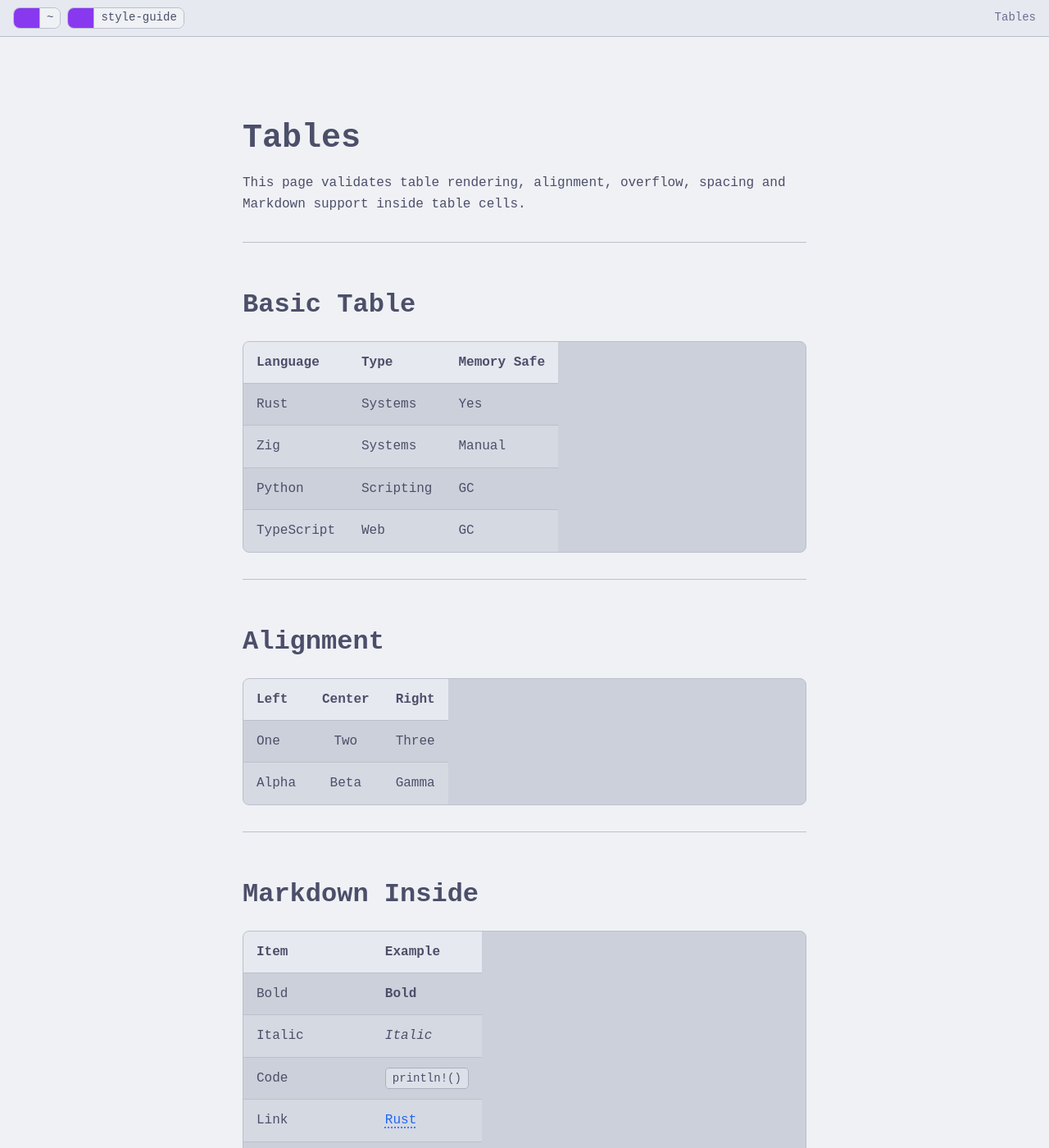
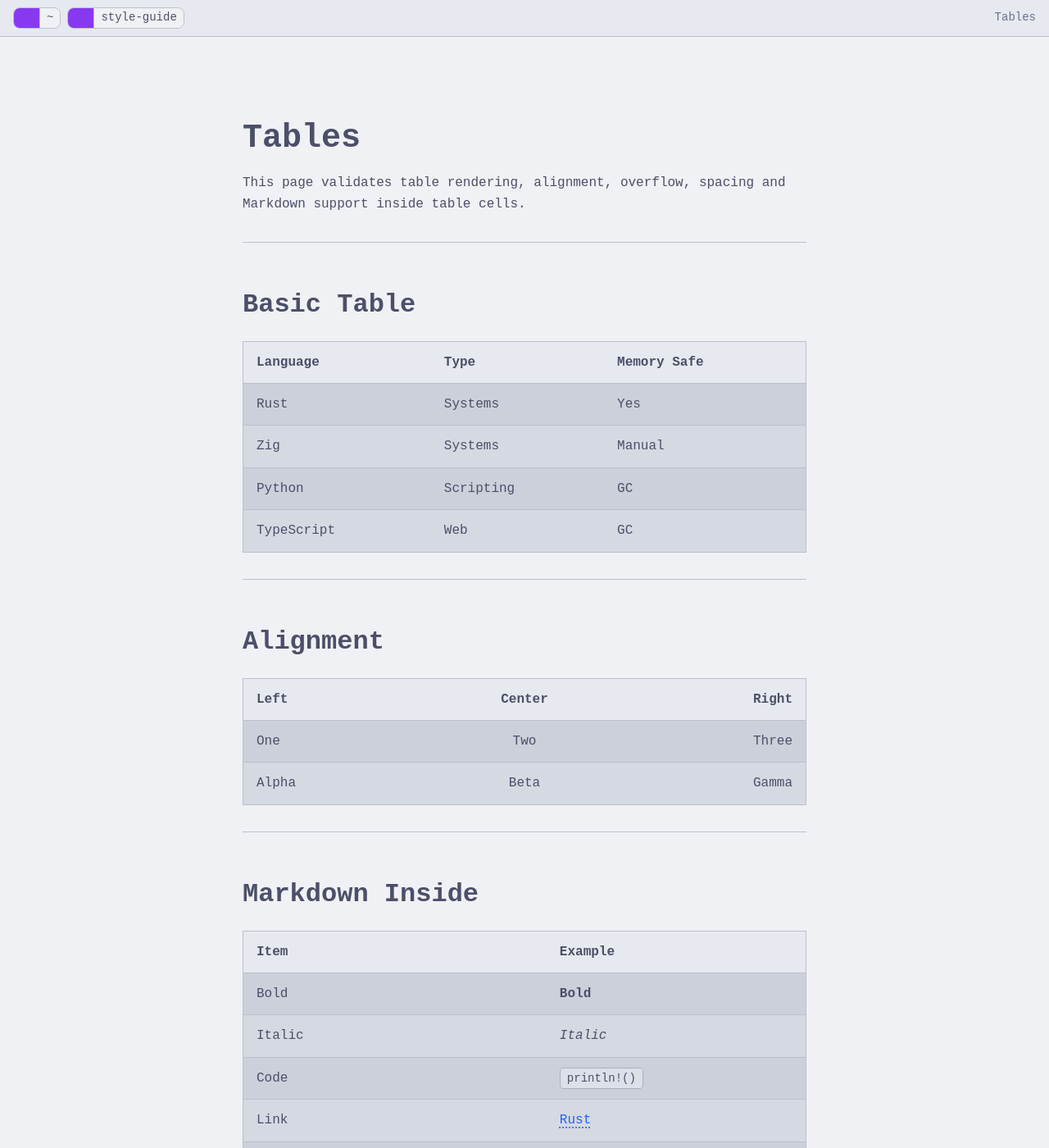
Before and after one commit to venkateshcv1809/venkateshcv1809.github.io, a Jekyll site: the page built from _pages/style-guide/tables.md, in a window 1280 px wide and 1400 px high. Shown: the whole window at 82% size. Built offline with Jekyll 4.4.1, drawn with Linux system fonts in a browser that asks for light colours; nearby versions of some CDN libraries; some web fonts are replaced.

Commit message:
feat: Add table styles

```diff
--- a/_sass/core/_code.scss
+++ b/_sass/core/_code.scss
@@ -48,6 +48,11 @@ code.highlighter-rouge {
 // ----------------------------------------------------------
 // Rouge Table Layout
 // ----------------------------------------------------------
+
+code > .table-wrapper {
+    margin: 0;
+    overflow: visible;
+}
 
 .rouge-table {
     background: inherit;
--- a/_sass/core/_table.scss
+++ b/_sass/core/_table.scss
@@ -1,25 +1,16 @@
-// ==========================================================
-// Tables
-// Styling for Markdown-generated tables.
-// ==========================================================
+.table-wrapper {
+    margin: var(--space-5) 0;
+    overflow-x: auto;
+}
 
 table {
-    display: block;
-    width: 100%;
-    overflow-x: auto;
-
-    margin: var(--space-5) 0;
-
+    background: var(--background-tertiary);
+    border: 1px solid var(--border-default);
     border-collapse: collapse;
     border-spacing: 0;
-
     color: var(--text-primary);
-    background: var(--background-tertiary);
-
-    border: 1px solid var(--border-default);
-    border-radius: var(--radius-md);
-
     white-space: nowrap;
+    width: 100%;
 }
 
 thead {
@@ -28,50 +19,24 @@ thead {
 
 th,
 td {
+    border-bottom: 1px solid var(--border-default);
     padding: var(--space-3) var(--space-4);
-
     text-align: left;
     vertical-align: top;
-
-    border-bottom: 1px solid var(--border-default);
 }
 
 th {
     font-weight: 700;
-    color: var(--text-primary);
 }
 
 tbody tr:nth-child(even) {
-    background: color-mix(
-        in srgb,
-        var(--background-secondary) 35%,
-        transparent
-    );
+    background: color-mix(in srgb, var(--background-secondary) 35%, transparent);
 }
 
 tbody tr:hover {
-    background: color-mix(
-        in srgb,
-        var(--color-info) 8%,
-        transparent
-    );
+    background: color-mix(in srgb, var(--color-info) 8%, transparent);
 }
 
 tbody tr:last-child td {
     border-bottom: 0;
 }
-
-td code,
-th code {
-    font-size: 0.9em;
-}
-
-td strong,
-th strong {
-    color: var(--text-primary);
-}
-
-td em,
-th em {
-    color: inherit;
-}
```
